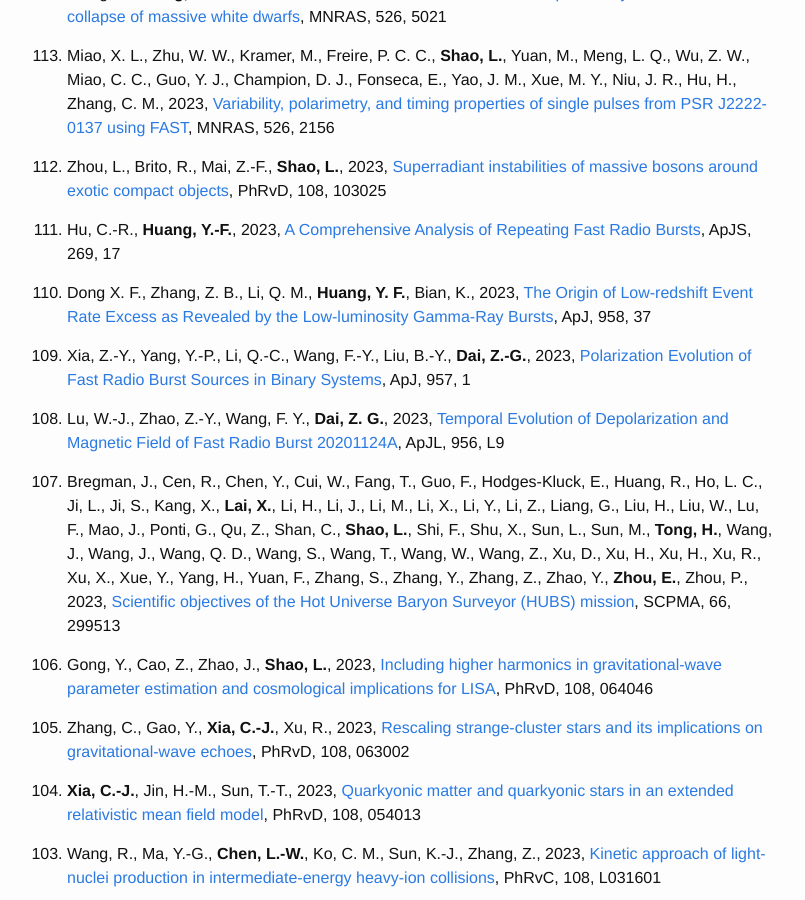
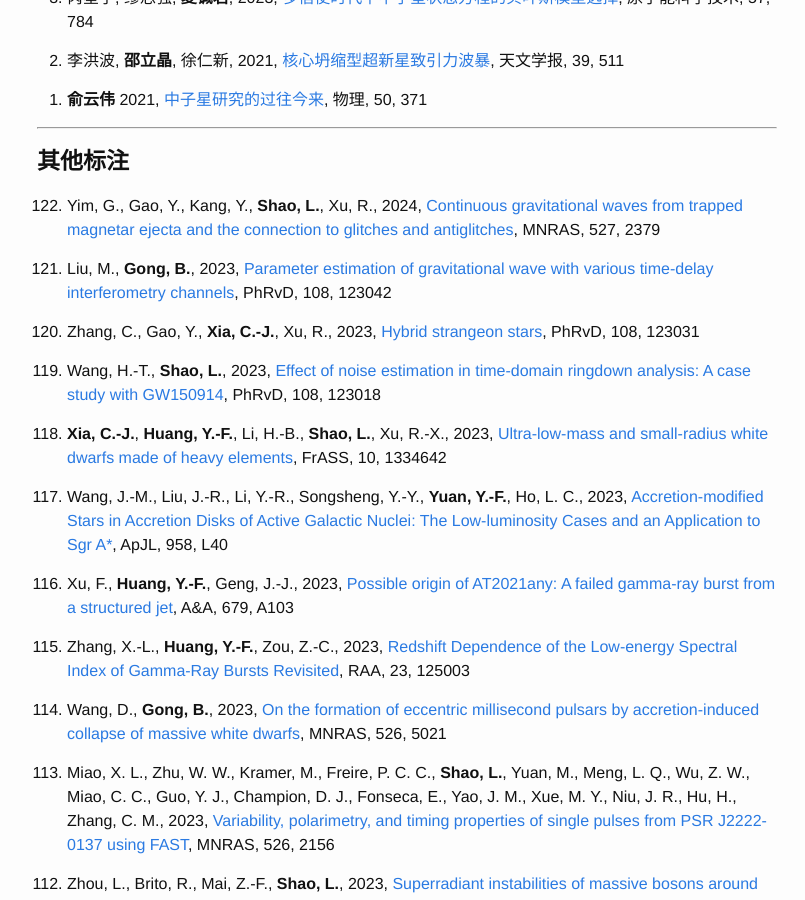
Before and after one commit to Friendshao/Friendshao.github.io, a Jekyll site: the page built from docs/ska.md, in a window 1280 px wide and 900 px high, scrolled down 5897 px. Shown: the whole window, without its empty margins (233-1038 px from the left). Built offline with Jekyll 4.4.1, drawn with Linux system fonts in a browser that asks for light colours; formulas are drawn with MathJax 3; some of the changed text lies outside the part shown.

Commit message:
ska 2023

```diff
--- a/docs/ska.md
+++ b/docs/ska.md
@@ -9,6 +9,16 @@ layout: default
 <big><big> **第一标注**
 
 0. Li, H.-B., Kang, Y., Hu, Z., **Shao, L.**, **Xia, C.-J.**, Xu, R.-X., 2024, [Quasi-periodic oscillations during magnetar giant flares in the strangeon star model](https://ui.adsabs.harvard.edu/abs/2024MNRAS.527..855L/abstract), MNRAS, 527, 855
+
+0. **Tong, H.**, 2023, [Comparison between Analytical and Numerical Results for Twisted Magnetosphere of Magnetars](https://ui.adsabs.harvard.edu/abs/2023RNAAS...7..281T/abstract), RNAAS, 7, 281
+
+0. Du, Z.-X., **Yu, Y.-W.**, Chen, A.-M., Wang, S.-Q., Zhou, X., **Zheng, X.-P.**, 2023, [Constraining the Orbital Inclination and Companion Properties of Three Black Widow Pulsars Detected by FAST](https://ui.adsabs.harvard.edu/abs/2023RAA....23l5024D/abstract), RAA, 23, 125024
+
+0. **Tong, H.**, 2023, [On the Nature of Long Period Radio Pulsar GPM J1839-10: Death Line and Pulse Width](https://ui.adsabs.harvard.edu/abs/2023RAA....23l5018T/abstract), RAA, 23, 125018
+
+0. Hu, Z., **Shao, L.**, Zhang, F., 2023, [Prospects for probing small-scale dark matter models with pulsars around Sagittarius A*](https://ui.adsabs.harvard.edu/abs/2023PhRvD.108l3034H/abstract), PhRvD, 108, 123034
+
+0. Qiu, J. L., **Tong, H.**, Wang, H. G., 2023, [Rotating Vector Model and Radius-to-frequency Mapping in the Presence of a Multipole Magnetic Field](https://ui.adsabs.harvard.edu/abs/2023ApJ...958...78Q/abstract), ApJ, 958, 78
 
 0. Zhao, T.-L., **Yuan, Y.-F.**, 2023, [Effects of magnetic diffusivity on the tears mode instability in the flares of the SGR A*](https://ui.adsabs.harvard.edu/abs/2023MNRAS.526.1198Z/abstract), MNRAS, 526, 1198
 
@@ -196,7 +206,20 @@ layout: default
 
 <big><big> **其他标注**
 
+
 0. Yim, G., Gao, Y., Kang, Y., **Shao, L.**, Xu, R., 2024, [Continuous gravitational waves from trapped magnetar ejecta and the connection to glitches and antiglitches](https://arxiv.org/abs/2308.01588), MNRAS, 527, 2379
+
+0. Liu, M., **Gong, B.**, 2023, [Parameter estimation of gravitational wave with various time-delay interferometry channels](https://ui.adsabs.harvard.edu/abs/2023PhRvD.108l3042L/abstract), PhRvD, 108, 123042
+
+0. Zhang, C., Gao, Y., **Xia, C.-J.**, Xu, R., 2023, [Hybrid strangeon stars](https://ui.adsabs.harvard.edu/abs/2023PhRvD.108l3031Z/abstract), PhRvD, 108, 123031
+
+0. Wang, H.-T., **Shao, L.**, 2023, [Effect of noise estimation in time-domain ringdown analysis: A case study with GW150914](https://ui.adsabs.harvard.edu/abs/2023PhRvD.108l3018W/abstract), PhRvD, 108, 123018
+
+0. **Xia, C.-J.**, **Huang, Y.-F.**, Li, H.-B., **Shao, L.**, Xu, R.-X., 2023, [Ultra-low-mass and small-radius white dwarfs made of heavy elements](https://ui.adsabs.harvard.edu/abs/2023FrASS..1034642X/abstract), FrASS, 10, 1334642
+
+0. Wang, J.-M., Liu, J.-R., Li, Y.-R., Songsheng, Y.-Y., **Yuan, Y.-F.**, Ho, L. C., 2023, [Accretion-modified Stars in Accretion Disks of Active Galactic Nuclei: The Low-luminosity Cases and an Application to Sgr A*](https://ui.adsabs.harvard.edu/abs/2023ApJ...958L..40W/abstract), ApJL, 958, L40
+
+0. Xu, F., **Huang, Y.-F.**, Geng, J.-J., 2023, [Possible origin of AT2021any: A failed gamma-ray burst from a structured jet](https://ui.adsabs.harvard.edu/abs/2023A%26A...679A.103X/abstract), A&A, 679, A103
 
 0. Zhang, X.-L., **Huang, Y.-F.**, Zou, Z.-C., 2023, [Redshift Dependence of the Low-energy Spectral Index of Gamma-Ray Bursts Revisited](https://ui.adsabs.harvard.edu/abs/2023RAA....23l5003Z/abstract), RAA, 23, 125003
 
```
